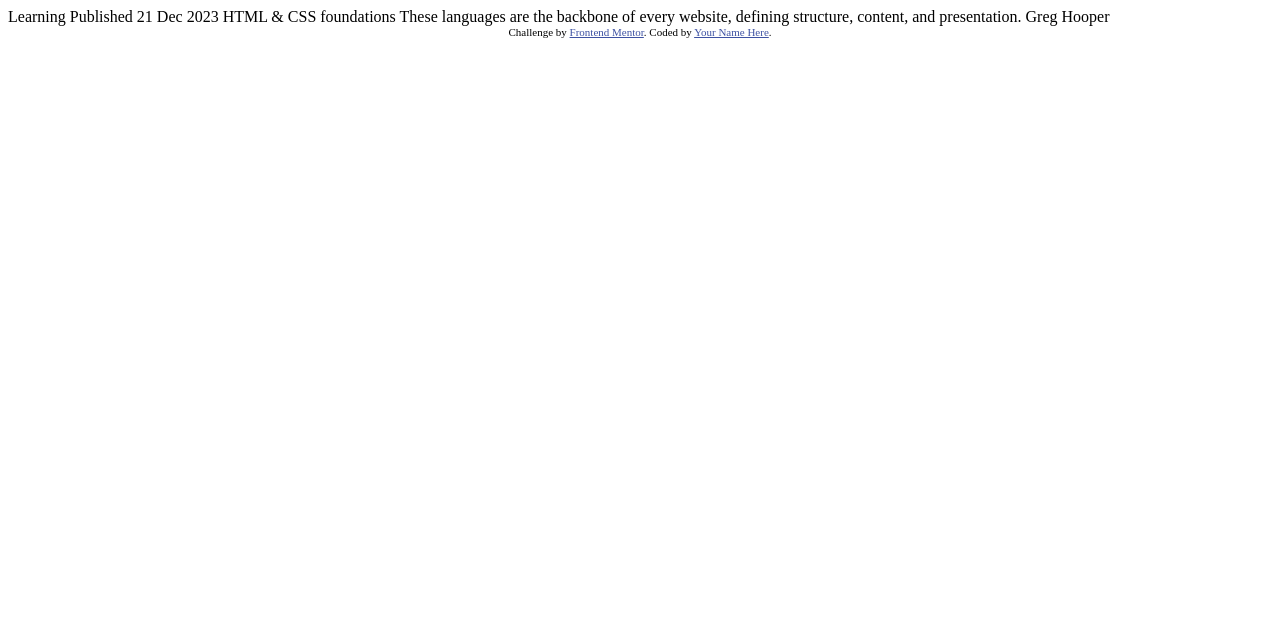
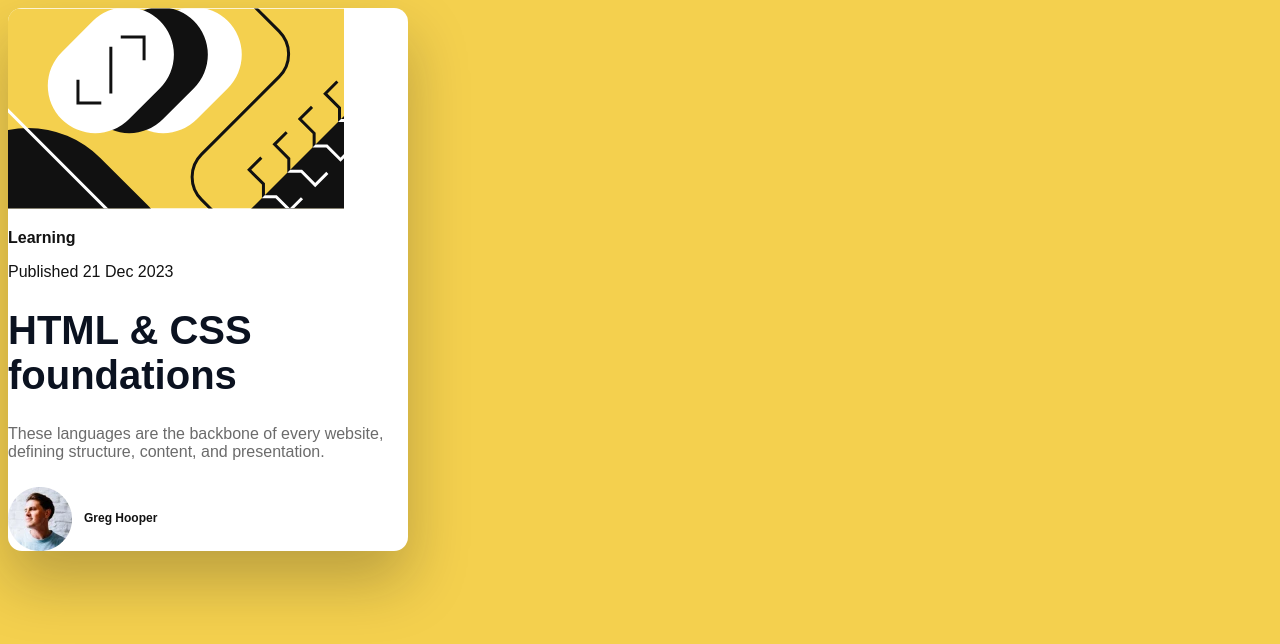
Before and after one commit to LesmeFranco/learn-path, a plain HTML site: page HTML-CSS/blog-preview-card-main/index.html in a window 1280 px wide. Drawn offline with Linux system fonts and the light colour scheme.

Commit message:
blog card in progress

```diff
--- /dev/null
+++ b/HTML-CSS/blog-preview-card-main/css/styles.css
@@ -0,0 +1,85 @@
+:root {
+    --bg: #f4d04eff;
+    --card-bg: #ffffff;
+    --gray950: #121212ff;
+    --gray500:#6b6b6bff;
+    --text-dark: #0b1220;
+}
+
+/* Mobile: 375px - Desktop: 1440px */
+/* Font size (paragraph): 16px */
+/* Family: [Figtree])- Weights: 500, 800*/
+/* (https://fonts.google.com/specimen/Figtree) */
+
+body {
+    background-color: var(--bg);
+    font-family: 'Manrope', sans-serif;
+    font-optical-sizing: auto;
+    font-style: normal;
+    color: var(--text-dark);
+    -webkit-font-smoothing:antialiased;
+    -moz-osx-font-smoothing:grayscale;
+}
+
+.page {
+    min-height: 100vh;
+    display: flex;
+    align-items: center;
+    justify-content: center;
+    padding: 40px;
+}
+
+.card {
+    max-width: 400px;
+    background-color: var(--card-bg);
+    width: 100%;
+    border-radius: 14px;
+    box-shadow: 0 30px 60px rgba(14,16,20, 0.25);
+    text-align: left;
+}
+
+.svg-card {
+    width: 100%;
+    height: auto;
+    border-top-left-radius: 14px;
+    border-top-right-radius: 14px;
+    overflow: hidden;
+}
+
+.card-content {
+    padding: 30px;
+}
+
+.category {
+    font-size: 16px;
+    font-weight: 800;
+    color: var(--gray950);
+}
+
+.published-date {
+    font-size: 16px;
+    font-weight: 500;
+    color: var(--gray950);
+}
+
+.title-card {
+    font-size: 20px;
+    font-weight: 800;
+}
+
+.description-card {
+    font-size: 16px;
+    font-weight: 500;
+    color: var(--gray500);
+    margin-top: 15px;
+    margin-bottom: 25px;
+}
+
+.author-card {
+    display: flex;
+    align-items: center;
+    font-size: 12px;
+    font-weight: 800;
+    color: var(--gray950);
+    gap: 12px;
+}
--- a/HTML-CSS/blog-preview-card-main/index.html
+++ b/HTML-CSS/blog-preview-card-main/index.html
@@ -1,34 +1,44 @@
 <!DOCTYPE html>
 <html lang="en">
+
 <head>
   <meta charset="UTF-8">
-  <meta name="viewport" content="width=device-width, initial-scale=1.0"> <!-- displays site properly based on user's device -->
+  <meta name="viewport" content="width=device-width, initial-scale=1.0">
+  <!-- displays site properly based on user's device -->
 
   <link rel="icon" type="image/png" sizes="32x32" href="./assets/images/favicon-32x32.png">
 
   <title>Frontend Mentor | Blog preview card</title>
+  <link rel="stylesheet" href="./css/styles.css">
 
-  <!-- Feel free to remove these styles or customise in your own stylesheet 👍 -->
-  <style>
-    .attribution { font-size: 11px; text-align: center; }
-    .attribution a { color: hsl(228, 45%, 44%); }
-  </style>
 </head>
+
 <body>
+  <main div="page">
+    <div class="card">
+      <div class="svg-card">
+        <img src="assets/images/illustration-article.svg" />
+      </div>
+      <div class="content-card">
+        <div class="category">
+          <p>Learning</p>
+        </div>
+        <div class="published-date">
+          <p>Published 21 Dec 2023</p>
+        </div>
+        <div class="title-card">
+          <h1>HTML & CSS foundations</h1>
+        </div>
+        <div class="description-card">
+          <p>These languages are the backbone of every website, defining structure, content, and presentation.</p>
+        </div>
+        <div class="author-card">
+          <img src="assets/images/image-avatar.webp" />
+          <p>Greg Hooper</p>
+        </div>
+      </div>
+    </div>
+  </main>
+</body>
 
-  Learning
-
-  Published 21 Dec 2023
-
-  HTML & CSS foundations
-
-  These languages are the backbone of every website, defining structure, content, and presentation.
-
-  Greg Hooper
-
-  <div class="attribution">
-    Challenge by <a href="https://www.frontendmentor.io?ref=challenge" target="_blank">Frontend Mentor</a>.
-    Coded by <a href="#">Your Name Here</a>.
-  </div>
-</body>
 </html>
```
Also changed, not shown: 3 other files.
